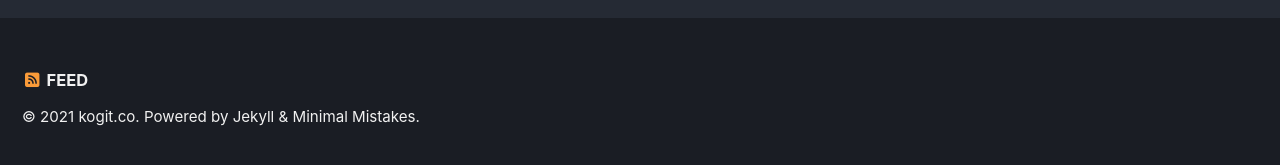
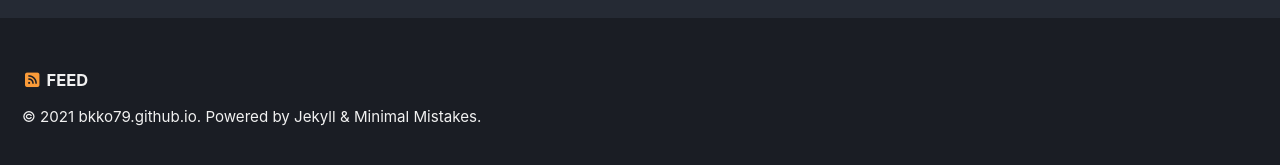
Before and after one commit to bkko79/bkko79.github.io, a Jekyll site: the page built from _posts/2021-02-01-2020-tattered.md, in a window 1280 px wide and 900 px high, scrolled down 5271 px. Shown: the part 727-892 px from the top of the window. Built offline with Jekyll 4.4.1, drawn with Linux system fonts in a browser that asks for light colours; cached includes are drawn as plain includes; nearby versions of some CDN libraries; comment, search, counter and statistics services are not loaded; some of the changed text lies outside the part shown.

Commit message:
domain rollback

```diff
--- a/CNAME
+++ b/CNAME
@@ -1 +1 @@
-kogit.co
+bkko79.github.io
--- a/_config.yml
+++ b/_config.yml
@@ -17,10 +17,10 @@ asset_url                : "/assets"
 
 # Site Settings
 locale                   : "en-US"
-title                    : "kogit.co"
+title                    : "bkko79.github.io"
 title_separator          : "-"
 subtitle                 : # site tagline that appears below site title in masthead
-name                     : "kogit.co"
+name                     : "bkko79.github.io"
 description              : ""
 url                      : "https://bkko79.github.io" # the base hostname & protocol for your site e.g. "https://mmistakes.github.io"
 baseurl                  : # the subpath of your site, e.g. "/blog"
@@ -112,7 +112,7 @@ author:
   avatar           : "/assets/profile.jpg" # path of avatar image, e.g. "/assets/images/bio-photo.jpg"
   bio              : "Multilingual Engineer."
   location         : "Tokyo, Japan"
-  email            : "mailto:bkko@kogit.co"
+  email            : "mailto:bkko@outlook.kr"
   links:
     - label: "Email"
       icon: "fas fa-fw fa-envelope-square"
--- a/_posts/2021-02-01-2020-tattered.md
+++ b/_posts/2021-02-01-2020-tattered.md
@@ -71,5 +71,5 @@ Since I followed Deno and it's community since last year, I really loved the imp
 
 It was for sure one of unforgettable year. A lot of things happened, but I still do what I do for living. I hope to write next year post filled up with more experiences and newer knowledge.
 
-[2019]: https://kogit.co/dev/2019-tattered/
+[2019]: https://bkko79.github.io/dev/2019-tattered/
 [storybook]: https://storybook.js.org/
```
Also changed, not shown: _posts/2020-05-08-whats-k8s.md (+1 -1 lines), _posts/2020-06-15-ok-deno.md (+1 -1 lines).
